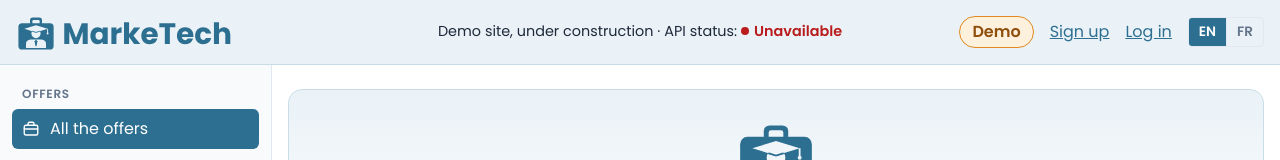
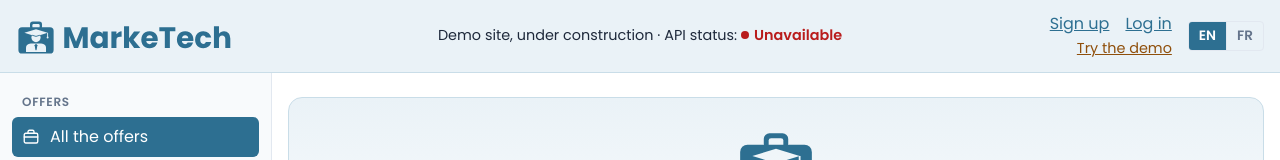
Before and after one commit to DanielGarcia85/MarkeTech, a Vue app in the folder frontend/: page / in a window 1280 px wide. Shown: the top 160 px of the page. Built offline with nearby package versions, Linux system fonts and the light colour scheme; no server answers.

Commit message:
feat(frontend): put the way to the demo under the login link of the header

```diff
--- a/frontend/src/components/AppHeader.vue
+++ b/frontend/src/components/AppHeader.vue
@@ -10,8 +10,8 @@
   construction) and whether the backend answers (ApiStatus, the state in
   colour). A logged-in user is shown as a round with
   their initials, which opens a small menu: their name and role, the
-  profile, the way to log out. A visitor gets the way to the demo and the
-  links to sign up and to log in.
+  profile, the way to log out. A visitor gets the links to sign up and to
+  log in, and under them the way to the demo.
 -->
 
 <script setup lang="ts">
@@ -114,12 +114,15 @@ async function leave(): Promise<void> {
           </button>
         </div>
       </div>
-      <template v-else>
-        <!-- The demo is on the login page, beside the form -->
+      <!-- A visitor: the two links of the account, and under them the way
+           to the demo, which is on the login page, beside the form -->
+      <div v-else class="visitor">
+        <p class="links">
+          <RouterLink :to="{ name: 'signup' }">{{ t("header.signup") }}</RouterLink>
+          <RouterLink :to="{ name: 'login' }">{{ t("header.login") }}</RouterLink>
+        </p>
         <RouterLink :to="{ name: 'login' }" class="demo">{{ t("header.demo") }}</RouterLink>
-        <RouterLink :to="{ name: 'signup' }">{{ t("header.signup") }}</RouterLink>
-        <RouterLink :to="{ name: 'login' }">{{ t("header.login") }}</RouterLink>
-      </template>
+      </div>
       <LanguageSwitcher />
     </nav>
   </header>
@@ -154,8 +157,8 @@ async function leave(): Promise<void> {
    links get the same share of the width, so that the line sits in the
    middle whatever their own widths (the links of a visitor are wider than
    the round of a user). Hidden below the width where the three no longer
-   fit on one line (the links of a visitor, in French, decide it: 1270 px
-   since the link to the demo, measured on 22.10.2026): the logo and the
+   fit on one line (the links of a visitor, in French, decide it: 1090 px,
+   the demo under the two links, measured on 22.10.2026): the logo and the
    links then fill the header and share it as they need */
 .about {
   flex: none;
@@ -165,14 +168,14 @@ async function leave(): Promise<void> {
   text-align: center;
 }
 
-@media (min-width: 1280px) {
+@media (min-width: 1100px) {
   .brand,
   .nav {
     flex: 1 1 0;
   }
 }
 
-@media (max-width: 1279px) {
+@media (max-width: 1099px) {
   .about {
     display: none;
   }
@@ -189,21 +192,24 @@ async function leave(): Promise<void> {
   margin-left: auto;
 }
 
-/* The way to the demo, for a visitor: a small pill of the accent, set
-   apart from the two links of the account */
-.nav a.demo {
-  padding: 3px 12px;
-  border: 1px solid var(--mt-accent);
-  border-radius: 999px;
-  background: var(--mt-accent-surface);
-  color: var(--mt-accent-dark);
-  font-weight: 600;
-  text-decoration: none;
+/* A visitor: the two links on a line, the demo under them, on the right */
+.visitor {
+  display: flex;
+  flex-direction: column;
+  align-items: flex-end;
+  gap: 2px;
 }
 
-.nav a.demo:hover {
-  background: var(--mt-accent);
-  color: #ffffff;
+.links {
+  display: flex;
+  gap: 16px;
+  margin: 0;
+}
+
+/* The way to the demo: a link like the others, in the dark of the accent */
+.nav a.demo {
+  color: var(--mt-accent-dark);
+  font-size: 0.9rem;
 }
 
 /* The round and its menu: the menu is placed from the round */
--- a/frontend/src/i18n/locales/en.ts
+++ b/frontend/src/i18n/locales/en.ts
@@ -20,7 +20,7 @@ export default {
 
   // Header: session state and links of the account
   header: {
-    demo: "Demo",
+    demo: "Try the demo",
     signup: "Sign up",
     login: "Log in",
     profile: "My profile",
--- a/frontend/src/i18n/locales/fr.ts
+++ b/frontend/src/i18n/locales/fr.ts
@@ -22,7 +22,7 @@ const fr: typeof en = {
 
   // Header: session state and links of the account
   header: {
-    demo: "Démo",
+    demo: "Essayer la démo",
     signup: "S'inscrire",
     login: "Se connecter",
     profile: "Mon profil",
--- a/frontend/src/pages/LoginPage.vue
+++ b/frontend/src/pages/LoginPage.vue
@@ -13,7 +13,7 @@
   home). Beside the form, on its right, a box to try the site without an
   account (above it on a narrow window): two buttons open the demo
   candidate or the demo employer (api/demo.ts), shared accounts made again
-  every night. The link "Demo" of the header leads here.
+  every night. The link "Try the demo" of the header leads here.
 -->
 
 <script setup lang="ts">
```
